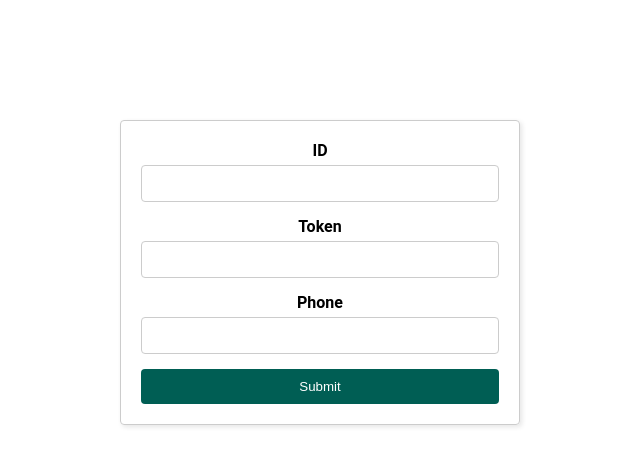
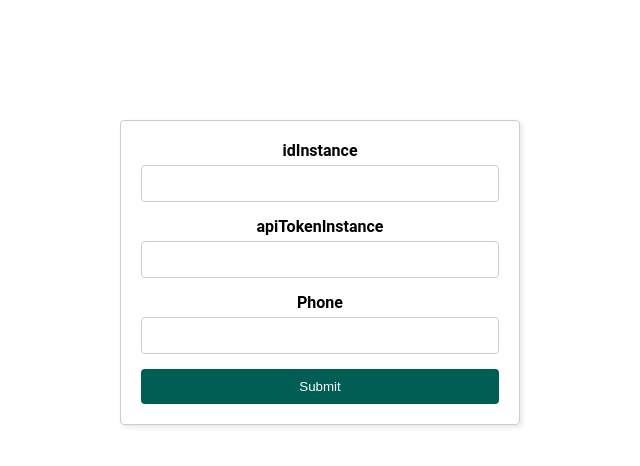
Before and after one commit to callbackKid/Green_Api_Test_Task, a React (Create React App) app: page / in a window 1280 px wide. Shown: the top 466 px of the page, without its empty margins (320-960 px from the left). Built offline with nearby package versions, Linux system fonts and the light colour scheme; no server answers.

Commit message:
context added to store data from login form

```diff
--- a/src/App.tsx
+++ b/src/App.tsx
@@ -1,20 +1,22 @@
-import { useEffect, useState } from 'react'
+import { useState } from 'react'
 import './App.css'
 import { Chat } from './components/ChatComponent'
 import { LoginForm } from './components/LoginForm'
+import AuthContext from './context'
 
 function App() {
   const [login, setLogin] = useState(true)
-  useEffect(() => {
-    const a = fetch(
-      'https://api.green-api.com/waInstance1101824760/getSettings/858482aca4224a97bbc522c3bf3279f0bf62d9f011ca40d5aa'
-    )
-      .then((response) => response.json())
-      .then((data) => console.log(data))
-    console.log(a)
+  const [authData, setAuthData] = useState({
+    idInstance: '',
+    apiTokenInstance: '',
+    phoneNumber: '',
   })
 
-  return <div className="App">{login ? <LoginForm setLogin={setLogin} /> : <Chat />}</div>
+  return (
+    <AuthContext.Provider value={{ authData, setAuthData }}>
+      <div className="App">{login ? <LoginForm setLogin={setLogin} /> : <Chat />}</div>
+    </AuthContext.Provider>
+  )
 }
 
 export default App
--- a/src/components/ChatComponent.tsx
+++ b/src/components/ChatComponent.tsx
@@ -1,8 +1,23 @@
 import './chatStyles.css'
 import { FontAwesomeIcon } from '@fortawesome/react-fontawesome'
 import { faPaperPlane } from '@fortawesome/free-solid-svg-icons'
+import { useContext, useEffect } from 'react'
+import { AuthContextProps } from '../types'
+import AuthContext from '../context'
 
 export const Chat = () => {
+  const { authData } = useContext<AuthContextProps>(AuthContext)
+  console.log(authData)
+
+  useEffect(() => {
+    const data = fetch(
+      `https://api.green-api.com/waInstance${authData.idInstance}/getSettings/${authData.apiTokenInstance}`
+    )
+      .then((response) => response.json())
+      .then((data) => console.log(data))
+    console.log(data)
+  })
+
   return (
     <div className="screen">
       <div className="chat-container">
--- a/src/components/LoginForm.tsx
+++ b/src/components/LoginForm.tsx
@@ -1,40 +1,44 @@
-import { FormEvent, useState } from 'react'
+import { FormEvent, useContext, useState } from 'react'
 import './formStyles.css'
-
-interface LoginFormProps {
-  setLogin: (login: boolean) => void
-}
+import AuthContext from '../context'
+import { AuthContextProps, LoginFormProps } from '../types'
 
 export const LoginForm: React.FC<LoginFormProps> = ({ setLogin }) => {
-  const [id, setId] = useState('')
-  const [token, setToken] = useState('')
-  const [phone, setPhone] = useState('')
+  const { setAuthData } = useContext<AuthContextProps>(AuthContext)
+  const [idInstance, setId] = useState('')
+  const [apiTokenInstance, setToken] = useState('')
+  const [phoneNumber, setPhone] = useState('')
 
   const handleSubmit = (event: FormEvent) => {
     event.preventDefault()
-    console.log('Submitted:', { id, token, phone })
+    console.log('Submitted:', { idInstance, apiTokenInstance, phoneNumber })
     setLogin(false)
-    fetch(`https://api.green-api.com/waInstance${id}/setSettings/${token}`)
+    setAuthData({
+      idInstance: idInstance,
+      apiTokenInstance: apiTokenInstance,
+      phoneNumber: phoneNumber,
+    })
+    fetch(`https://api.green-api.com/waInstance${idInstance}/getSettings/${apiTokenInstance}`)
   }
-
+  //waInstance{{idInstance}}/getSettings/{{apiTokenInstance}}
   return (
     <form onSubmit={handleSubmit} className="form">
       <div className="form-group">
-        <label htmlFor="id">ID</label>
+        <label htmlFor="id">idInstance</label>
         <input
           id="id"
           type="text"
-          value={id}
+          value={idInstance}
           onChange={(event) => setId(event.target.value)}
           required
         />
       </div>
       <div className="form-group">
-        <label htmlFor="token">Token</label>
+        <label htmlFor="token">apiTokenInstance</label>
         <input
           id="token"
           type="text"
-          value={token}
+          value={apiTokenInstance}
           onChange={(event) => setToken(event.target.value)}
           required
         />
@@ -44,7 +48,7 @@ export const LoginForm: React.FC<LoginFormProps> = ({ setLogin }) => {
         <input
           id="phone"
           type="tel"
-          value={phone}
+          value={phoneNumber}
           onChange={(event) => setPhone(event.target.value)}
           required
         />
--- /dev/null
+++ b/src/context.tsx
@@ -0,0 +1,8 @@
+import { createContext } from 'react'
+import { AuthContextProps } from './types'
+
+const AuthContext = createContext<AuthContextProps>({
+  authData: { idInstance: '', apiTokenInstance: '', phoneNumber: '' },
+  setAuthData: () => undefined,
+})
+export default AuthContext
--- a/src/requests.ts
+++ /dev/null
@@ -1,3 +0,0 @@
-//https://green- api.com/docs/api/sending/SendMessage/
-// https://green- api.com/docs/api/receiving/technology-http-api/
-export const a = ''
--- /dev/null
+++ b/src/types.ts
@@ -0,0 +1,14 @@
+export interface AuthProps {
+  idInstance: string
+  apiTokenInstance: string
+  phoneNumber: string
+}
+
+export interface AuthContextProps {
+  authData: AuthProps
+  setAuthData: (value: AuthProps) => void
+}
+
+export interface LoginFormProps {
+  setLogin: (login: boolean) => void
+}
```
